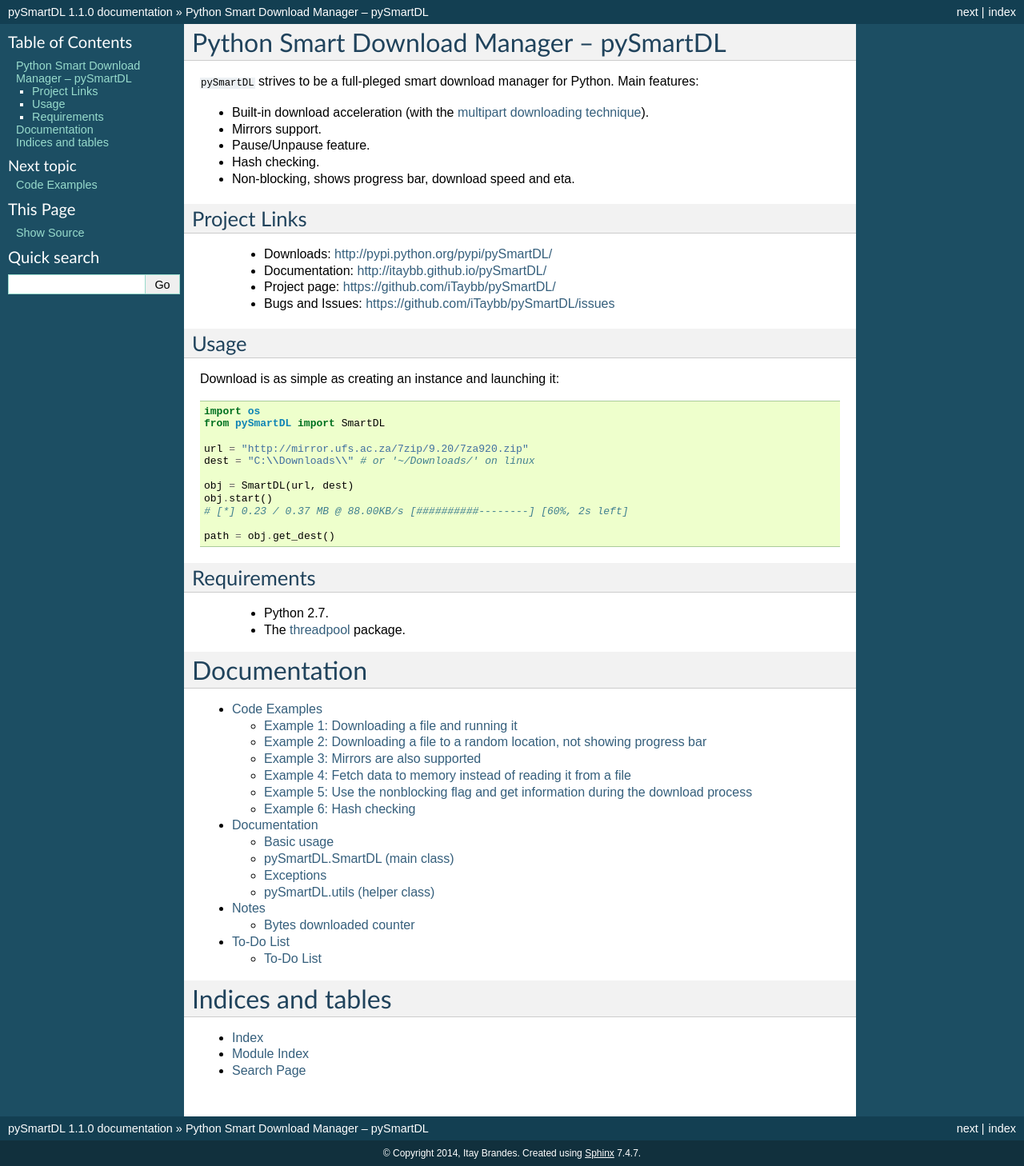
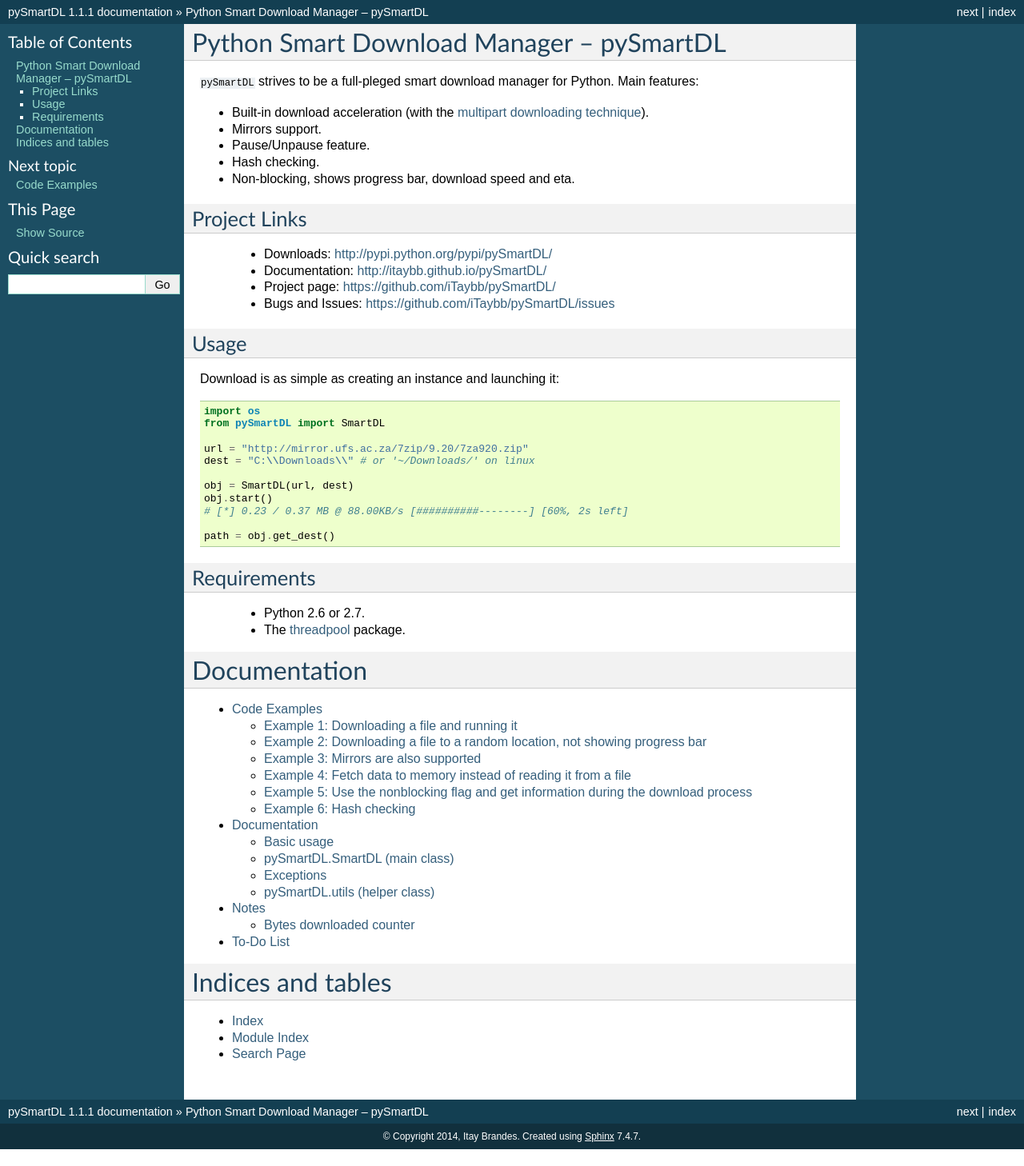
Before and after one commit to iTaybb/pySmartDL, a Sphinx documentation site: the page built from docs/index.rst, in a window 1280 px wide. Shown: the whole page at 80% size. Built offline with Sphinx 7.4.7, drawn with Linux system fonts in a browser that asks for light colours; formulas are drawn with MathJax 3; after the commit the page ends 1437 px from its top, so only the background shows below that.

Commit message:
Python 2.6 support (v1.1.1)

```diff
--- a/ChangeLog.txt
+++ b/ChangeLog.txt
@@ -5,6 +5,9 @@
 each version.
 
 ======================
+(Version 1.1.1 beta; 04/01/14)
+- NEW: Python 2.6 support.
+
 (Version 1.1.0 beta; 03/01/14)
 - first public beta release
 - NEW: Linux support.
--- a/docs/conf.py
+++ b/docs/conf.py
@@ -16,7 +16,7 @@
 # If extensions (or modules to document with autodoc) are in another directory,
 # add these directories to sys.path here. If the directory is relative to the
 # documentation root, use os.path.abspath to make it absolute, like shown here.
-sys.path.insert(0, os.path.abspath(os.path.join('..', '')))
+# sys.path.insert(0, os.path.abspath(os.path.join('..', '')))
 
 # -- General configuration -----------------------------------------------------
 
@@ -50,7 +50,7 @@
 # The short X.Y version.
 version = '1.1'
 # The full version, including alpha/beta/rc tags.
-release = '1.1.0'
+release = '1.1.1'
 
 # The language for content autogenerated by Sphinx. Refer to documentation
 # for a list of supported languages.
--- a/docs/index.rst
+++ b/docs/index.rst
@@ -45,7 +45,7 @@
 Requirements
 ==============
 
- * Python 2.7.
+ * Python 2.6 or 2.7.
  * The `threadpool  <https://pypi.python.org/pypi/threadpool>`_ package.
 
 Documentation
--- a/docs/todo.rst
+++ b/docs/todo.rst
@@ -1,12 +1,8 @@
 To-Do List
-===================================
+==========
 
-============
-To-Do List
-============
+* Basic access authentication
 * Transfer Speed Limits
-* Basic access authentication
-* Python 2.6 support
 * Python 3 support
 * Proxy support
 * Improve code
--- a/setup.py
+++ b/setup.py
@@ -1,9 +1,10 @@
+# Copyright (C) 2014 Itay Brandes
 import os
 from setuptools import setup
 
 setup(
     name='pySmartDL',
-    version='1.1.0',
+    version='1.1.1',
     url='http://pypi.python.org/pypi/pySmartDL/',
     author='Itay Brandes',
     author_email='itay.brandes+pysmartdl@gmail.com',
@@ -19,6 +20,7 @@
         'Development Status :: 4 - Beta',
         'Intended Audience :: Developers',
         'Programming Language :: Python',
+        'Programming Language :: Python :: 2.6',
         'Programming Language :: Python :: 2.7',
         # 'Programming Language :: Python :: 3',
         # 'Programming Language :: Python :: 3.2',
```
Also changed, not shown: README.md (+2 -2 lines), 2 other files.
